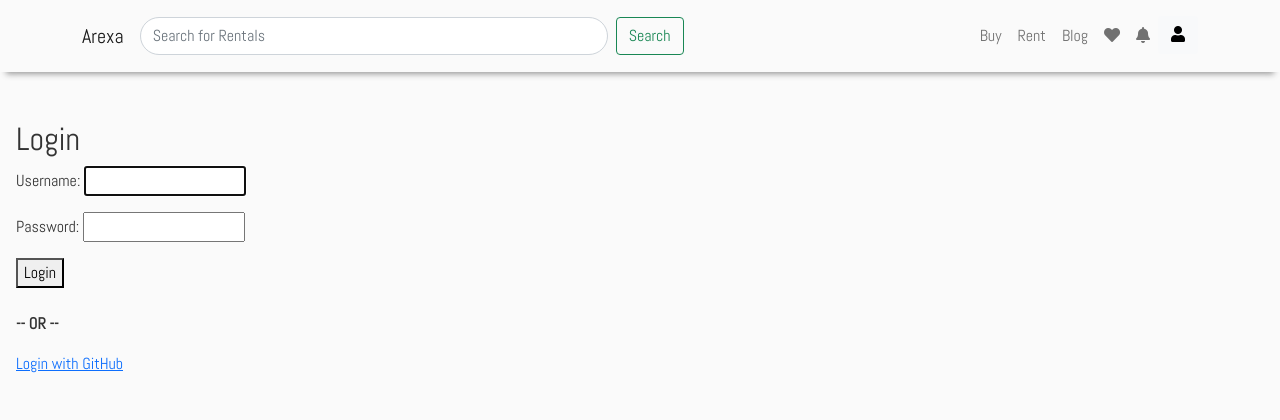
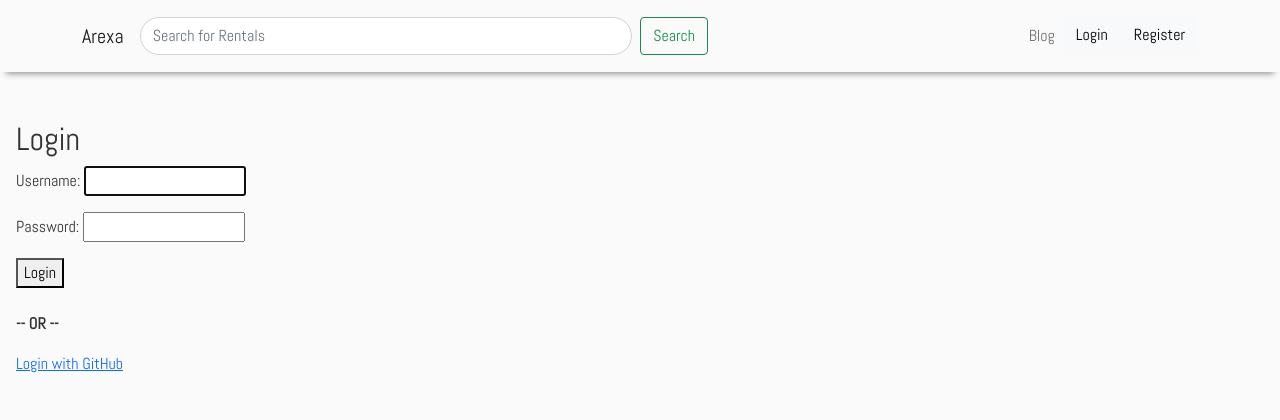
Before and after one commit to OkothPius/Rentals, a Django app: page /login/ in a window 1280 px wide. Shown: the top 420 px of the page. Run offline with Django 3.2, Linux system fonts and the light colour scheme; some libraries are stand-ins or nearby versions.

Commit message:
feat: update

```diff
--- a/backend/apps/core/templates/core/header.html
+++ b/backend/apps/core/templates/core/header.html
@@ -20,14 +20,12 @@
 
     <div class="collapse navbar-collapse" id="navmenu">
       <ul class="navbar-nav ms-auto">
+        {% if user.is_authenticated %}
           <li class="nav-item">
             <a href="#learn" class="nav-link">Buy</a>
           </li>
           <li class="nav-item">
             <a href="#questions" class="nav-link">Rent</a>
-        </li>
-        <li class="nav-item">
-          <a href="#instructors" class="nav-link">Blog</a>
           </li>
           <li class="nav-item">
             <a href="#instructors" class="nav-link"><i class="fa fa-heart"></i></a>
@@ -36,8 +34,19 @@
             <a href="#instructors" class="nav-link"><i class="fa fa-bell"></i></a>
           </li>
           <li class="nav-item">
-          <a href="{% url 'login' %}" class="btn btn-light"><i class="fas fa-user"></i></a>
+            <a href="{% url 'profile' %}" class="btn btn-light"><i class="fas fa-user"></i></a>
           </li>
+        {% else %}
+          <li class="nav-item">
+            <a href="#instructors" class="nav-link">Blog</a>
+          </li>
+          <li class="nav-item">
+            <a href="{% url 'login' %}" class="btn btn-light">Login</a>
+          </li>
+          <li class="nav-item">
+            <a href="{% url 'register' %}" class="btn btn-light">Register</a>
+          </li>
+        {% endif %}
       </ul>
     </div>
   </div>
--- a/backend/apps/core/templates/core/index.html
+++ b/backend/apps/core/templates/core/index.html
@@ -40,6 +40,10 @@
           <a class="btn btn-danger btn-sm mt-1 mb-1"href="#"><i class="fas fa-trash-alt"></i> Delete</a>
         </td>
       </tr>
+    {% empty %}
+      <tr>
+        <td colspan="7" class="text-center bg-warning">No Rentals</td>
+      </tr>
     </tbody>
   {% endfor %}
 </table>
```
Also changed, not shown: backend/apps/core/templates/core/rental_form.html (added, +16 -0 lines). Lines whose indentation alone changed are shown as unchanged.
